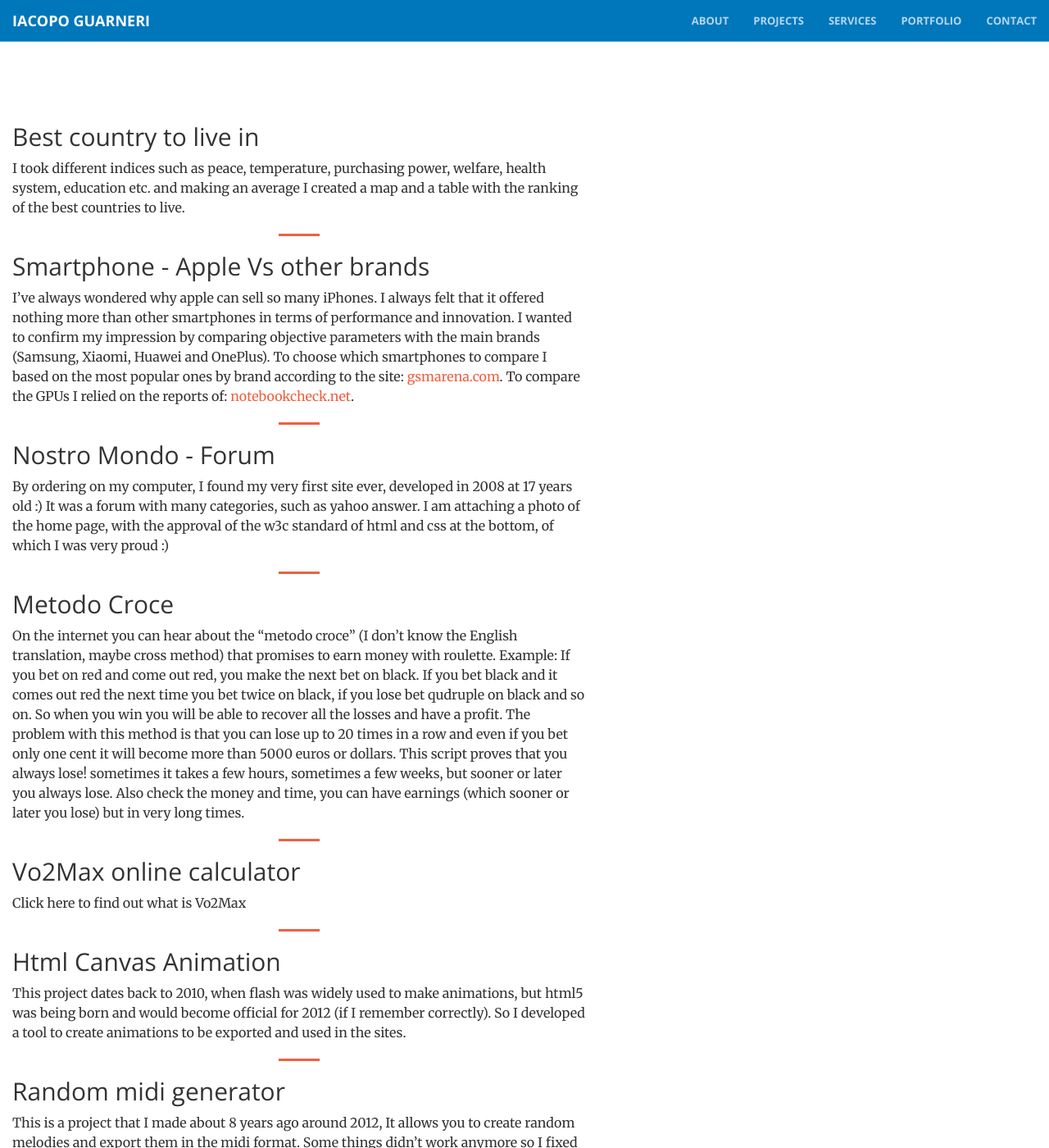
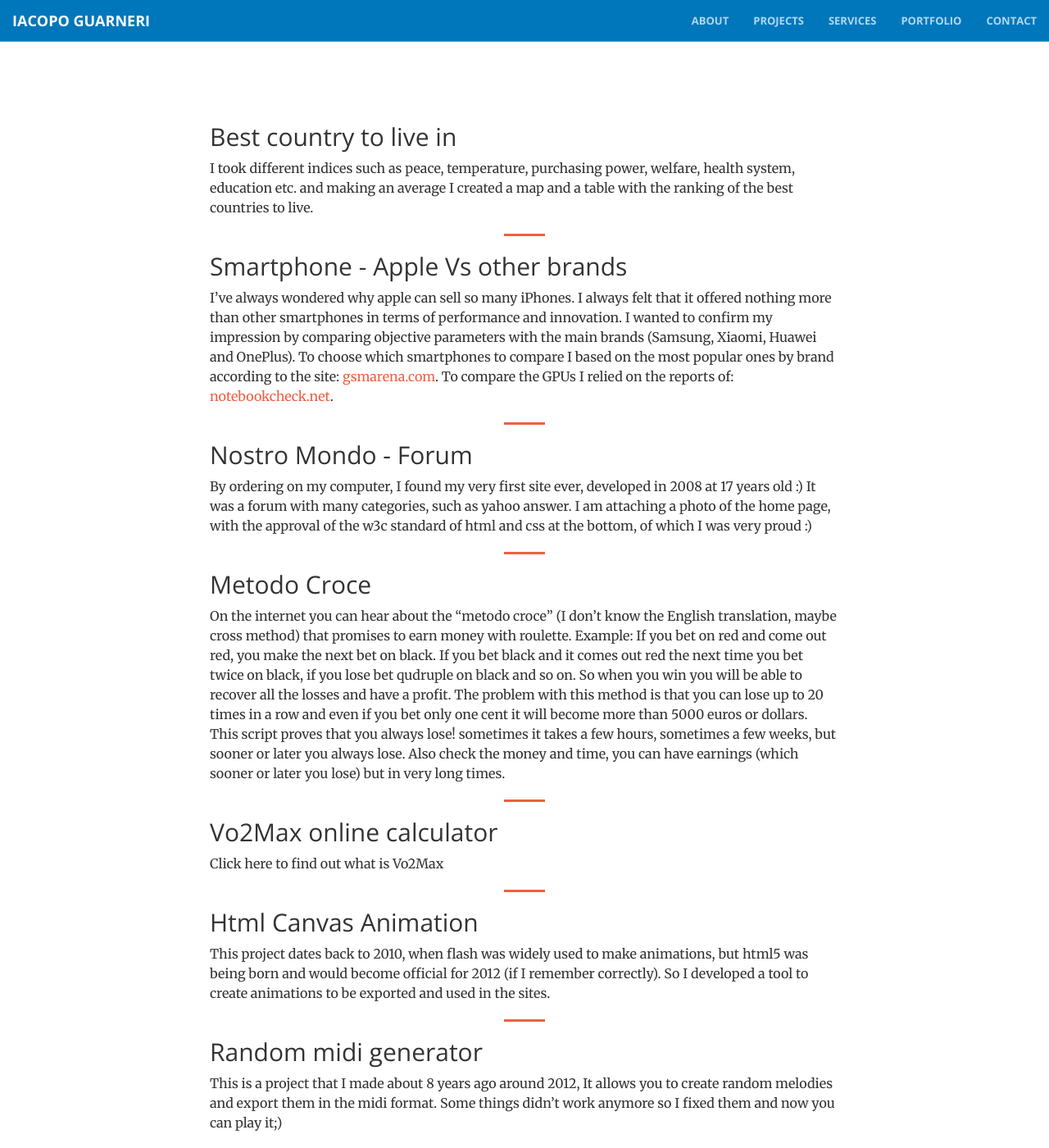
Before and after one commit to iacoposk8/iacoposk8.github.io, a Jekyll site: the page built from projects.md, in a window 1280 px wide and 1400 px high. Shown: the whole window at 82% size. Built offline with Jekyll 4.4.1, drawn with Linux system fonts in a browser that asks for light colours.

Commit message:
Update _base.scss

```diff
--- a/_sass/_base.scss
+++ b/_sass/_base.scss
@@ -43,9 +43,9 @@ p {
 }
 
 main#content{
-    max-width: 700px;
+    max-width: 768px;
     margin: 150px auto 0px auto;
-    @media (min-width: 768px) {
+    @media (max-width: 768px) {
         max-width: auto;
         margin: 150px 15px 0px 15px;
     }
```
